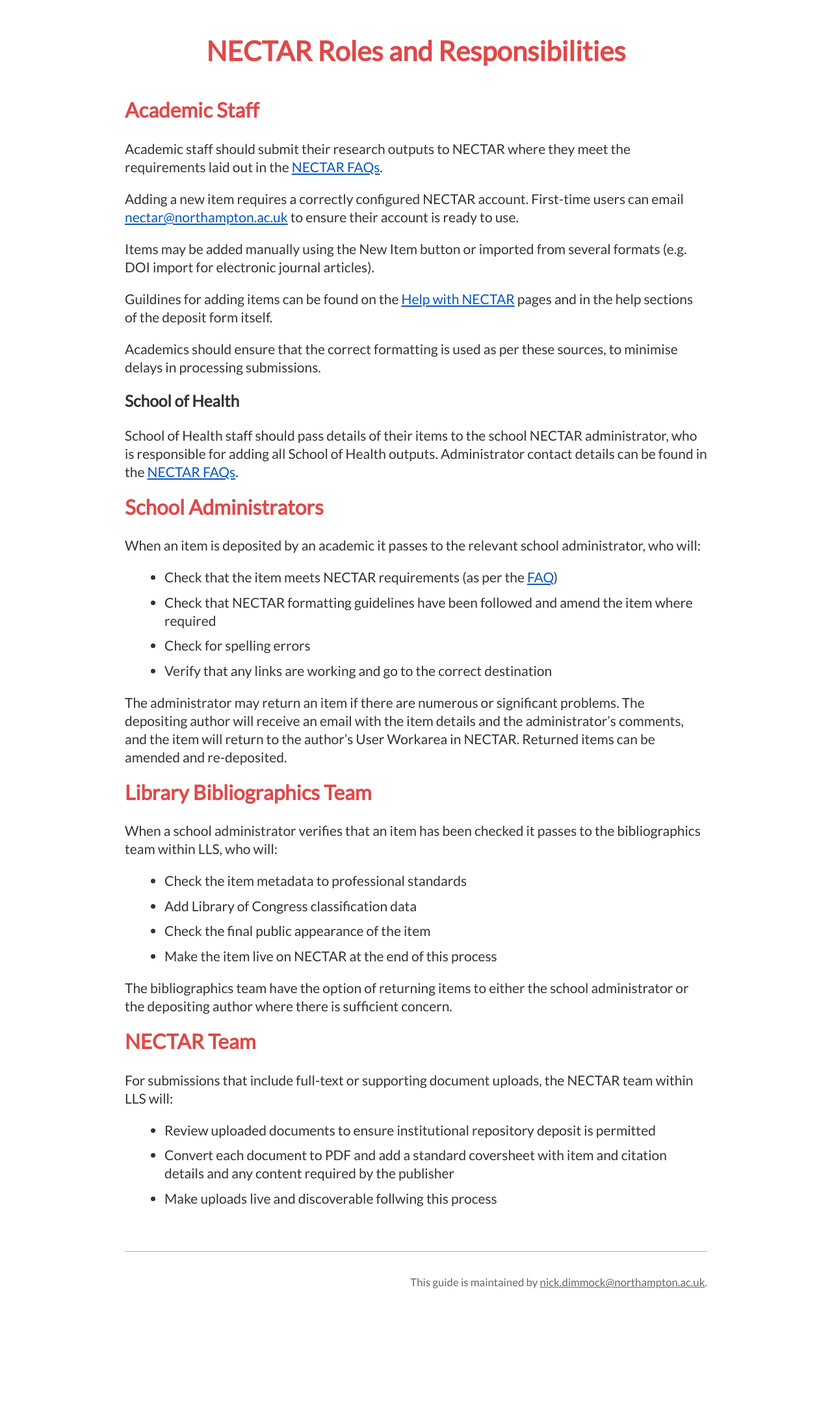
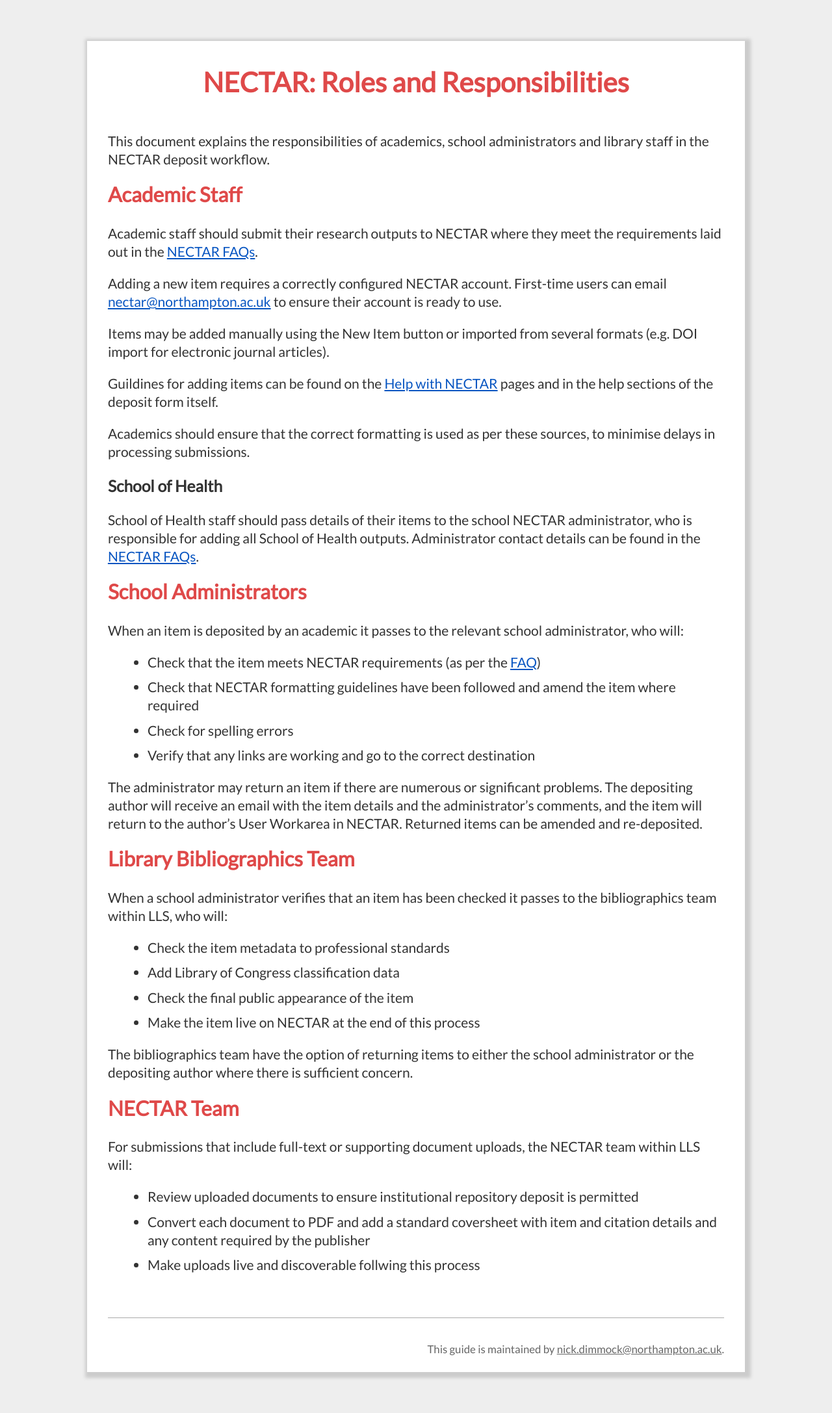
Before and after one commit to NickDimmock/nectar-roles, a Jekyll site: the page built from index.md, in a window 1280 px wide. Shown: the whole page at 65% size. Built offline with Jekyll 4.4.1, drawn with Linux system fonts in a browser that asks for light colours; nearby versions of some CDN libraries; Markdown is read by kramdown in place of the engine named in the settings; before the commit the page ends 2051 px from its top, so only the background shows below that.

Commit message:
CSS edits

```diff
--- a/index.md
+++ b/index.md
@@ -3,7 +3,9 @@
 layout: default
 ---
 
-# NECTAR Roles and Responsibilities
+# NECTAR: Roles and Responsibilities
+
+This document explains the responsibilities of academics, school administrators and library staff in the NECTAR deposit workflow.
 
 ## Academic Staff
 
--- a/stylesheets/styles.css
+++ b/stylesheets/styles.css
@@ -3,9 +3,15 @@
   color: #333;
   font-size: 21px;
   line-height: 28px;
-  margin: 5% 15%;
+  background: #eee;
 }
 #content {
+	padding: 1em 1.5em;
+	margin: 5% 10%;
+	background: #fff;
+	-moz-box-shadow:    3px 3px 5px 6px #ccc;
+	-webkit-box-shadow: 3px 3px 5px 6px #ccc;
+	box-shadow:         3px 3px 5px 6px #ccc;
 }
 h1 {
 	text-align: center;
```
